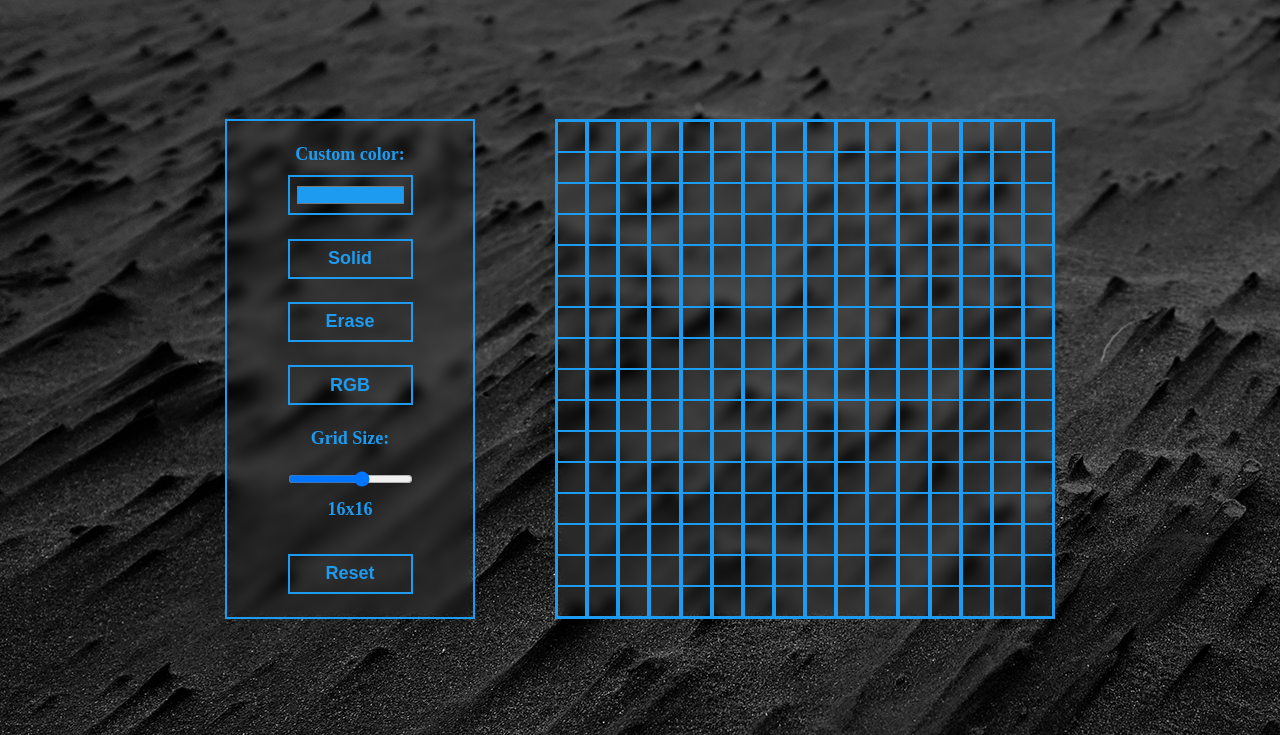
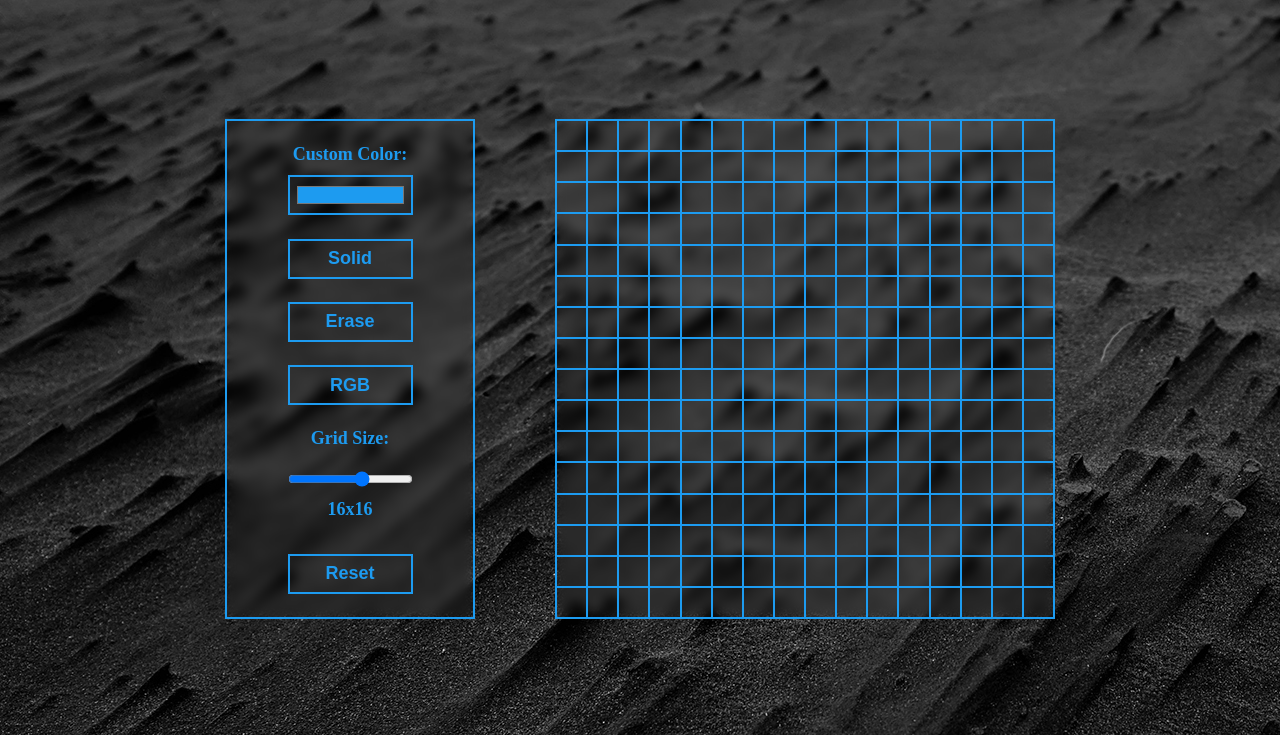
Before and after one commit to Jovan-Nsty/etch-a-sketch, a plain HTML site: page index.html in a window 1280 px wide. Shown: the top 735 px of the page. Drawn offline with Linux system fonts and the light colour scheme.

Commit message:
UI border fix

```diff
--- a/index.html
+++ b/index.html
@@ -14,7 +14,7 @@
     <section id="main">
         <div id="buttons">
             <div class="btn">
-                <p>Custom color:</p>
+                <p>Custom Color:</p>
                 <input type="color" id="color" name="random-color" value="#1D9BF0">
             </div>
             <div class="btn">
--- a/style.css
+++ b/style.css
@@ -33,7 +33,6 @@ body {
 
 #container {
     display: flex;
-    border: 1px solid #1D9BF0;
     width: 500px;
     height: 500px;
     border: 1px solid #1D9BF0;
@@ -43,7 +42,6 @@ body {
     display: flex;
     flex: 1;
     flex-direction: column;
-    border: 1px solid #1D9BF0;
 }
 
 .div-element {
```
